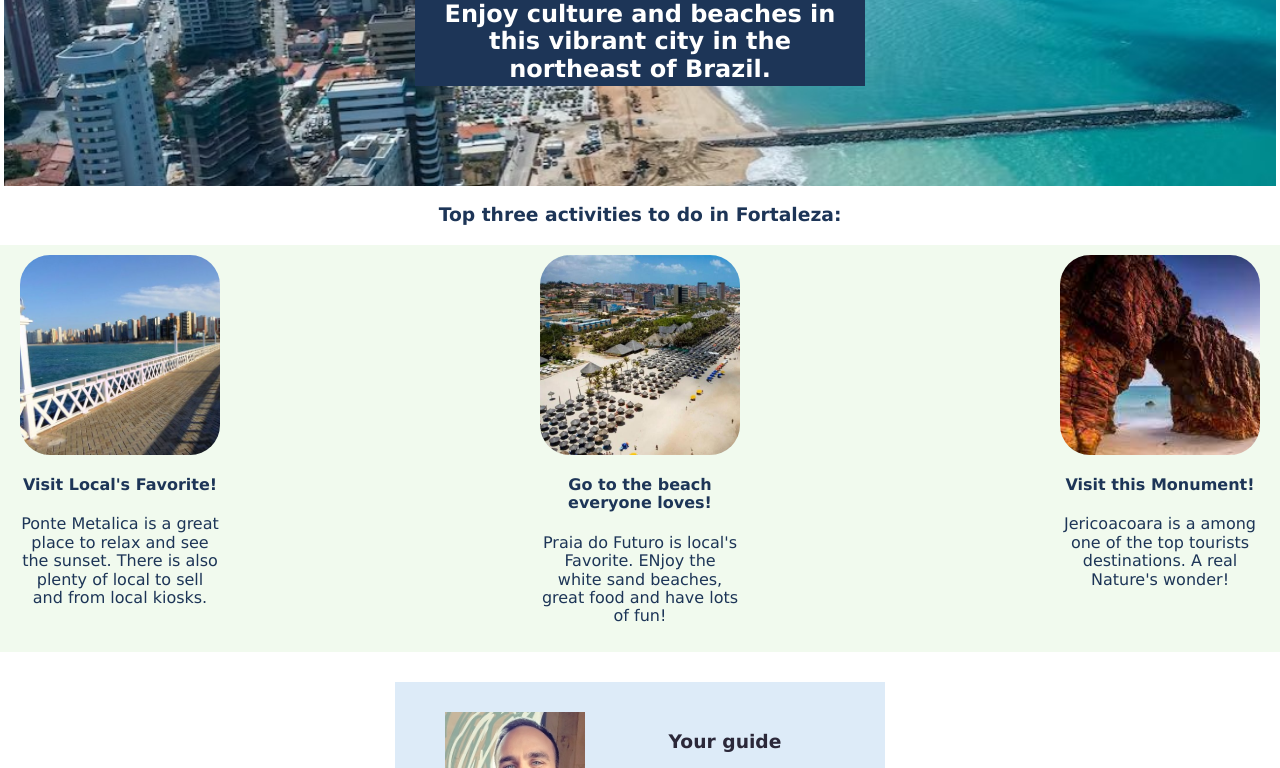
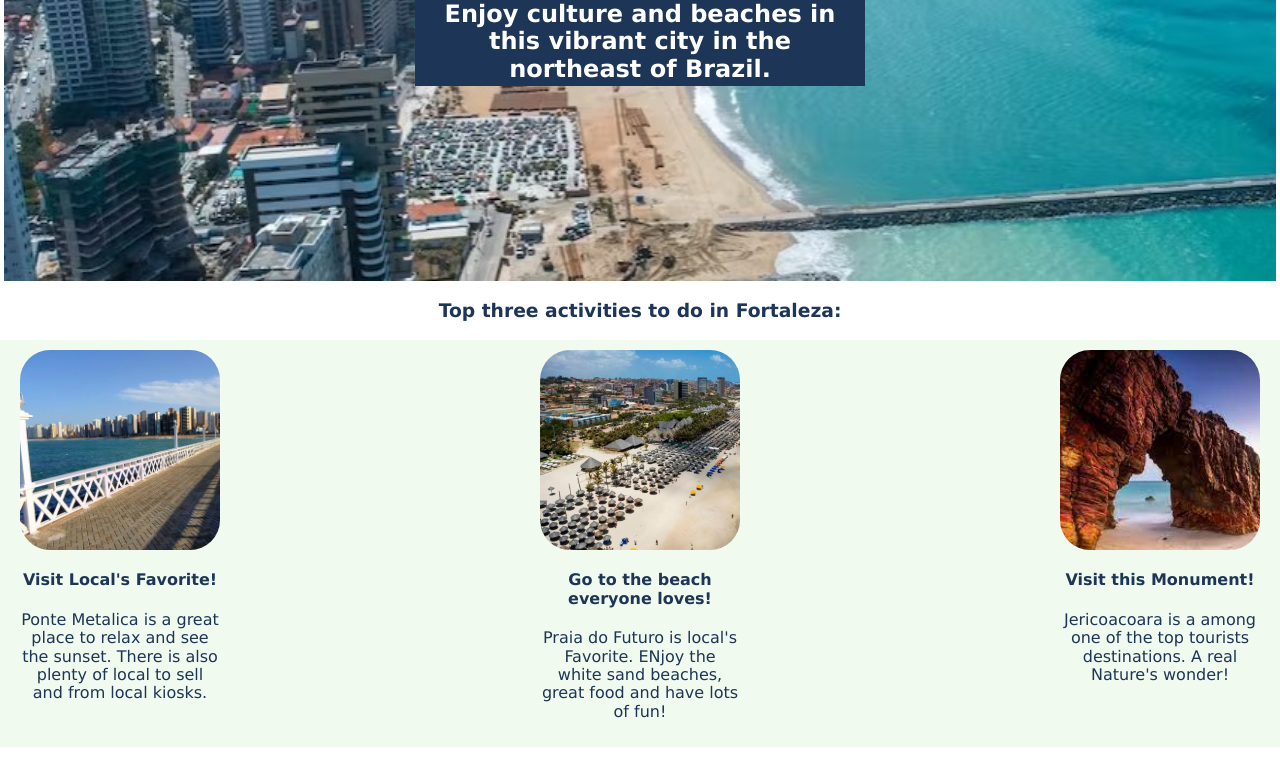
Before and after one commit to ifiuza/hometown, a website built with Vite: page index.html in a window 1280 px wide. Shown: the part 163-931 px from the top of the page. Built offline with nearby package versions, Linux system fonts and the light colour scheme.

Commit message:
Update styles.css

```diff
--- a/styles.css
+++ b/styles.css
@@ -19,6 +19,7 @@ body {
     background-position: center;
     background-repeat: no-repeat;
     background-size: cover;
+    height: 30vh;
     padding: 100px 0 100px 0;
     display: flex;
     flex-direction: column;
```
